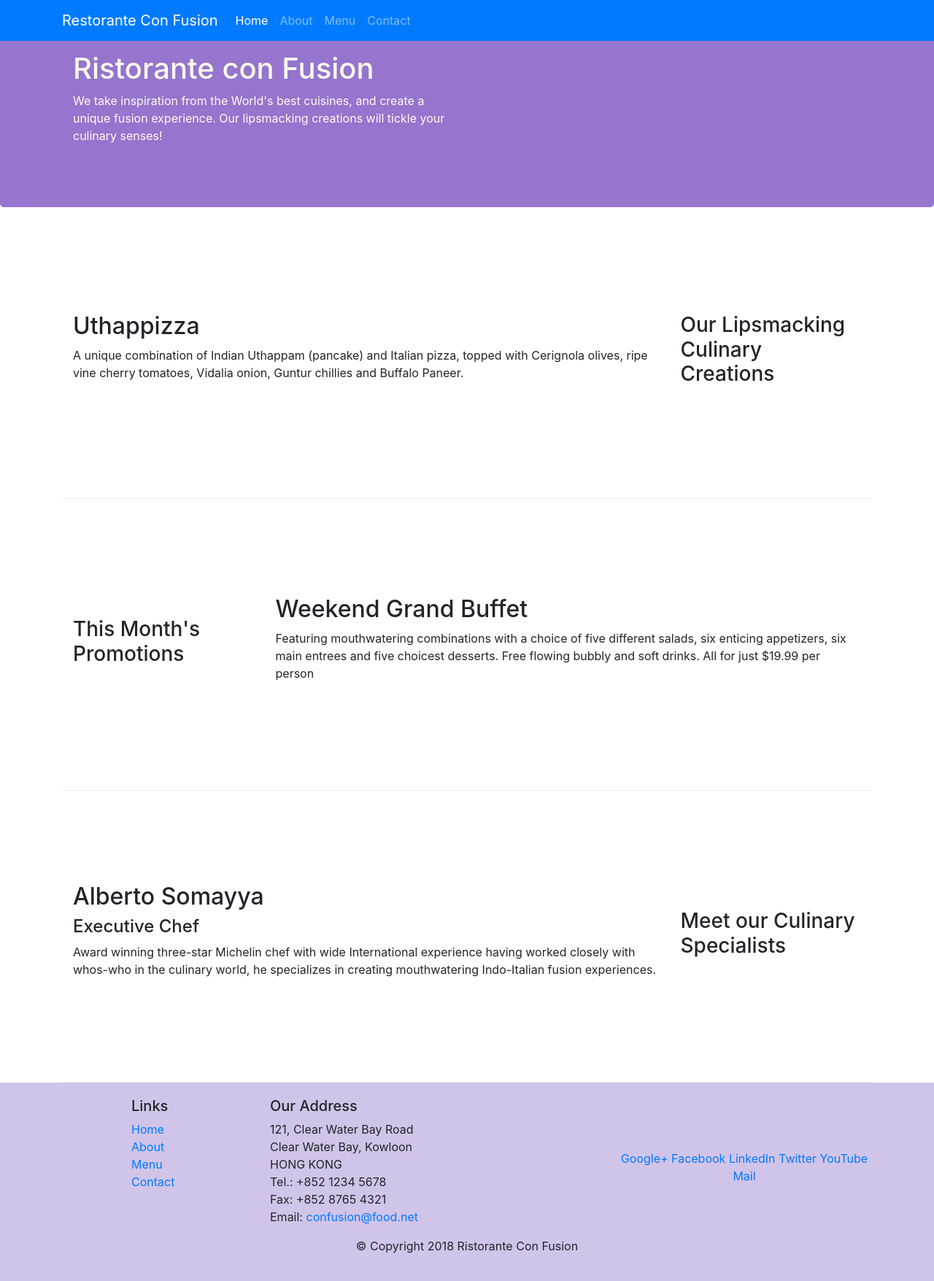
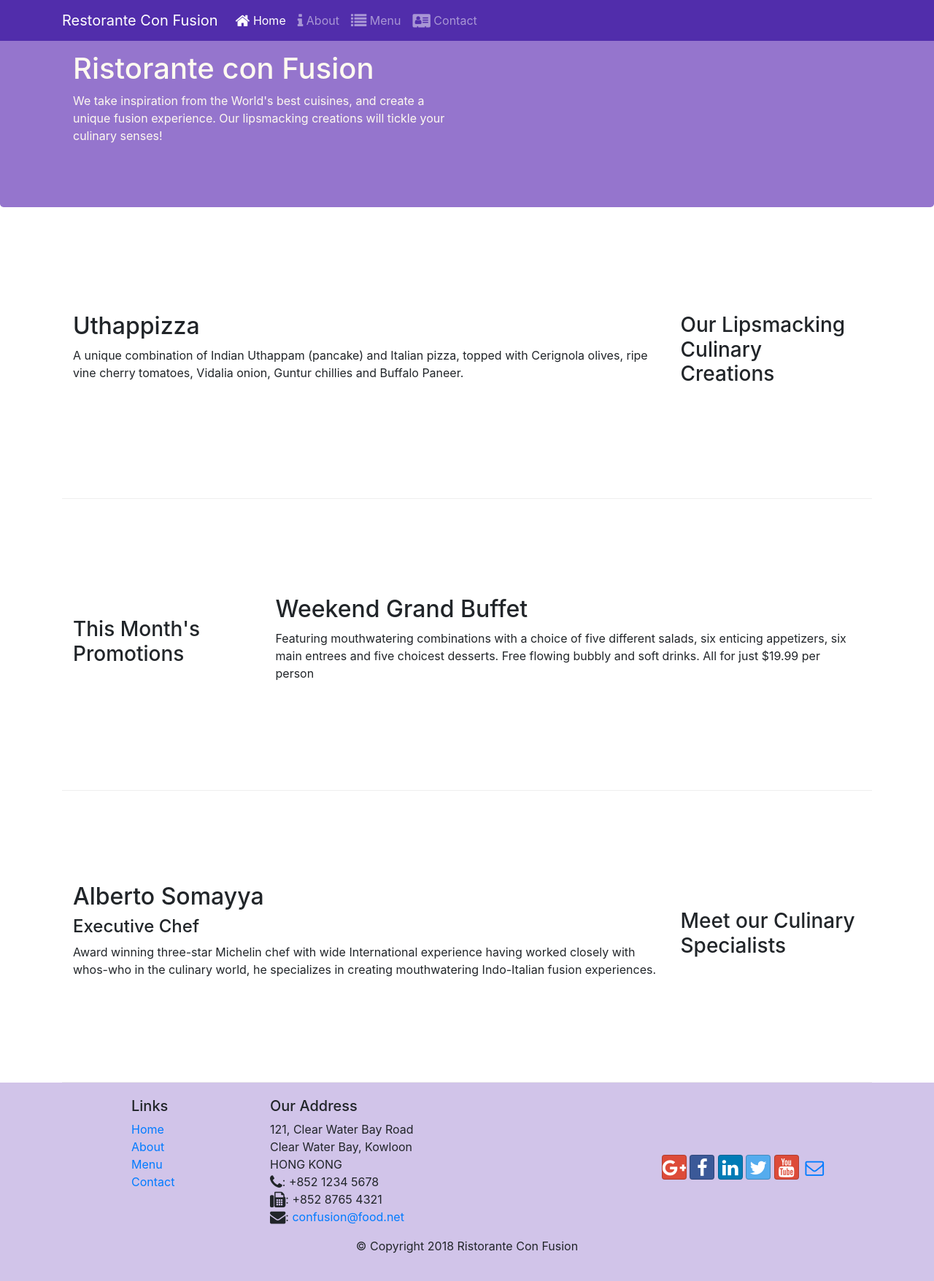
Before and after one commit to Khalid511/test-course, a website: page index.html in a window 1280 px wide. Shown: the whole page at 73% size. Drawn offline with nearby package versions, Linux system fonts and the light colour scheme.

Commit message:
Added icon fonts

```diff
--- a/css/styles.css
+++ b/css/styles.css
@@ -29,3 +29,13 @@
     margin: 0px;
     color: #0f0f0f;
 }
+
+body {
+    padding: 50 px 0px 0px 0px;
+    z-index: 0;
+}
+
+.navbar-dark {
+    background-color: #512DAB;
+
+}
--- a/index.html
+++ b/index.html
@@ -9,12 +9,14 @@
 
      <!-- Bootstrap CSS -->
      <link rel="stylesheet" href="node_modules/bootstrap/dist/css/bootstrap.min.css">
+     <link rel="stylesheet" href="node_modules/font-awesome/css/font-awesome.min.css">
+     <link rel="stylesheet" href="node_modules/bootstrap-social/bootstrap-social.css">
      <link rel="stylesheet" href="css/styles.css">
     <title>Ristorante Con Fusion</title>
 </head>
 
 <body>
-<nav class="navbar navbar-dark navbar-expand-sm bg-primary fixed-top">
+<nav class="navbar navbar-dark navbar-expand-sm fixed-top">
     <div class="container">
         <button class="navbar-toggler" type="button" data-toggle="collapse" data-target="#Navbar">
             <span class="navbar-toggler-icon"></span>
@@ -22,10 +24,10 @@
         <a class="navbar-brand" href="#">Restorante Con Fusion</a>
         <div class="collapse navbar-collapse" id="Navbar">
         <ul class="navbar-nav mr-auto">
-            <li class="nav-item active"><a class="nav-link" href="#">Home</a></li>
-            <li class="nav-item"><a class="nav-link" href="./aboutus.html">About</a></li>
-            <li class="nav-item"><a class="nav-link" href="#">Menu</a></li>
-            <li class="nav-item"><a class="nav-link" href="#">Contact</a></li>
+            <li class="nav-item active"><a class="nav-link" href="#"><i class="fa fa-home fa-lg"></i> Home</a></li>
+            <li class="nav-item"><a class="nav-link" href="./aboutus.html"><i class="fa fa-info fa-lg"></i> About</a></li>
+            <li class="nav-item"><a class="nav-link" href="#"><i class="fa fa-list fa-lg"></i> Menu</a></li>
+            <li class="nav-item"><a class="nav-link" href="#"><i class="fa fa-address-card fa-lg"></i> Contact</a></li>
         </ul>
         </div>
     </div>
@@ -96,19 +98,19 @@
 		              121, Clear Water Bay Road<br>
 		              Clear Water Bay, Kowloon<br>
 		              HONG KONG<br>
-		              Tel.: +852 1234 5678<br>
-		              Fax: +852 8765 4321<br>
-		              Email: <a href="mailto:confusion@food.net">confusion@food.net</a>
+		              <i class="fa fa-phone fa-lg"></i>: +852 1234 5678<br>
+		              <i class="fa fa-fax fa-lg"></i>: +852 8765 4321<br>
+		              <i class="fa fa-envelope fa-lg"></i>: <a href="mailto:confusion@food.net">confusion@food.net</a>
 		           </address>
                 </div>
                 <div class="col-12 col-sm-4 align-self-center">
                     <div class="text-center">
-                        <a href="http://google.com/+">Google+</a>
-                        <a href="http://www.facebook.com/profile.php?id=">Facebook</a>
-                        <a href="http://www.linkedin.com/in/">LinkedIn</a>
-                        <a href="http://twitter.com/">Twitter</a>
-                        <a href="http://youtube.com/">YouTube</a>
-                        <a href="mailto:">Mail</a>
+                        <a class="btn btn-social-icon btn-google" href="http://google.com/+"><i class="fa fa-google-plus fa-lg"></i></a>
+                        <a class="btn btn-social-icon btn-facebook" href="http://www.facebook.com/profile.php?id="><i class="fa fa-facebook fa-lg"></i></a>
+                        <a class="btn btn-social-icon btn-linkedin" href="http://www.linkedin.com/in/"><i class="fa fa-linkedin fa-lg"></i></a>
+                        <a class="btn btn-social-icon btn-twitter" href="http://twitter.com/"><i class="fa fa-twitter fa-lg"></i></a>
+                        <a class="btn btn-social-icon btn-google" href="http://youtube.com/"><i class="fa fa-youtube fa-lg"></i></a>
+                        <a class="btn btn-social-icon" href="mailto:"><i class="fa fa-envelope-o fa-lg"></i></a>
                     </div>
                 </div>
            </div>
--- a/package.json
+++ b/package.json
@@ -15,6 +15,8 @@
   },
   "dependencies": {
     "bootstrap": "^4.0.0",
+    "bootstrap-social": "^5.1.1",
+    "font-awesome": "^4.7.0",
     "jquery": "^3.3.1",
     "popper.js": "^1.12.9"
   }
```
Also changed, not shown: aboutus.html (+15 -13 lines), 1 other file.
